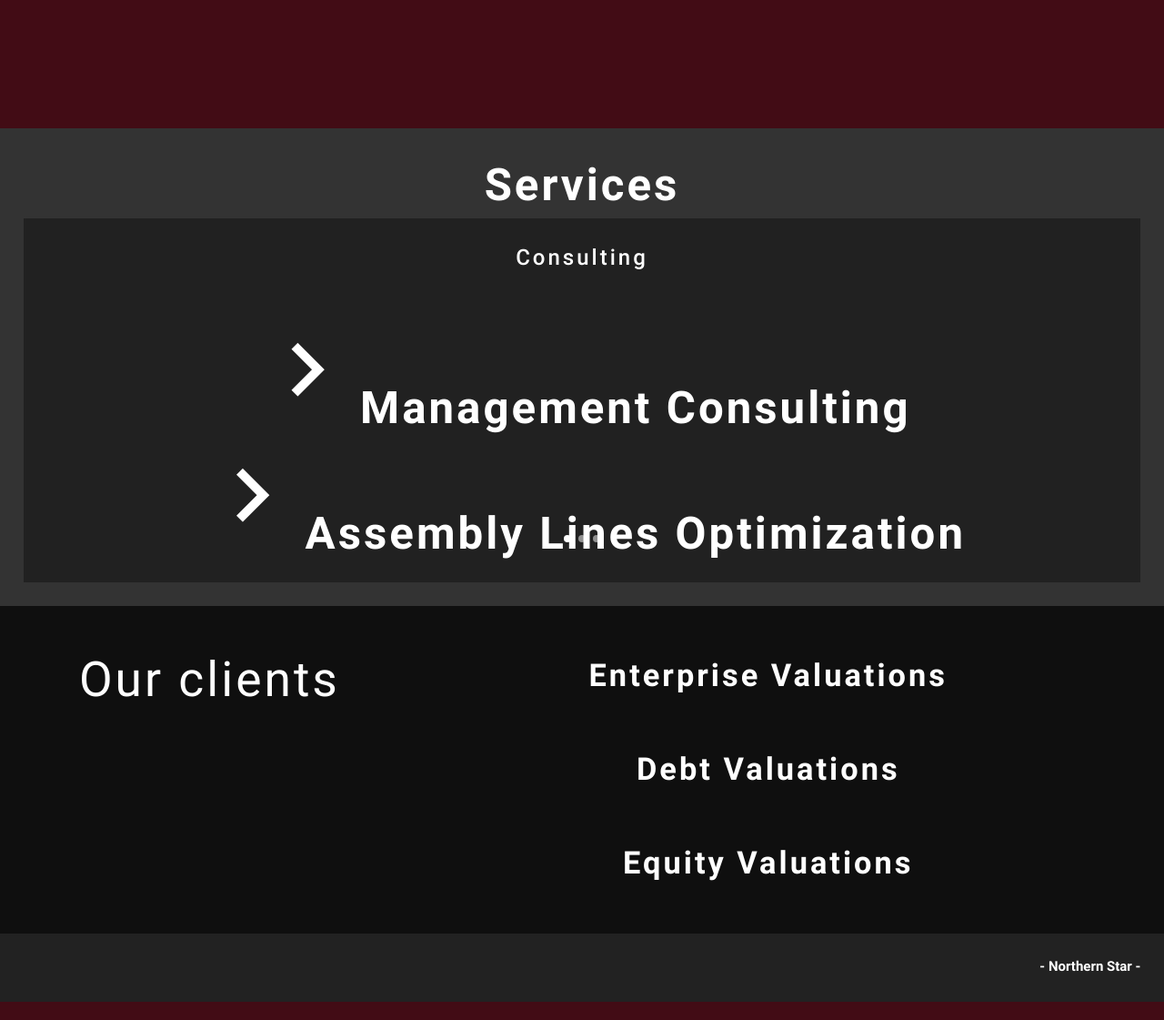
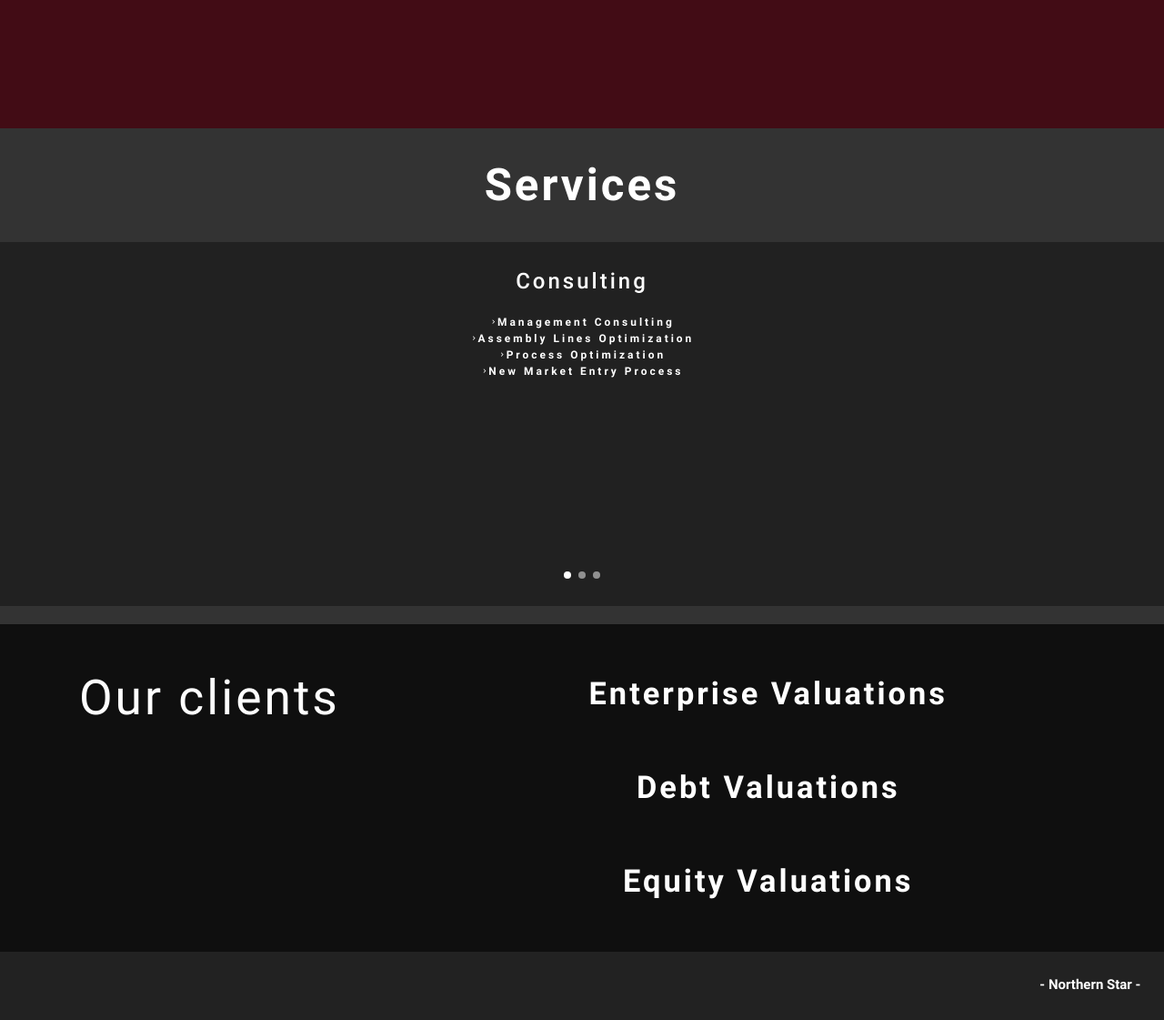
Before and after one commit to LuisEgan/NorthernStar, a PHP site: page / in a window 1280 px wide. Shown: the part 1459-2580 px from the top of the page at 91% size. Run offline with PHP 8.4, Linux system fonts and the light colour scheme; some libraries are stand-ins or nearby versions.

Commit message:
fix #services

```diff
--- a/css/styles.css
+++ b/css/styles.css
@@ -98,18 +98,25 @@
   display: -webkit-box;
   display: -ms-flexbox;
   display: flex; }
-  #services > div {
+  #services .row {
     width: 100%; }
-    #services > div:first-child {
+    #services .row > div {
+      padding: 2vw;
+      letter-spacing: 3px; }
+    #services .row .s12 {
       font-size: calc(2em + 1.5vw);
-      padding: 2vw;
+      text-align: center;
+      color: white;
+      font-weight: bolder; }
+    #services .row .carousel {
+      font-size: 2em;
+      font-size: calc(.2em + .7vw);
       font-weight: bolder;
       color: #fff;
       margin: auto;
-      text-align: center;
-      letter-spacing: 3px; }
-      #services > div:first-child i.tiny {
-        font-size: calc(2em + 1.5vw); }
+      text-align: center; }
+      #services .row .carousel i.tiny {
+        font-size: calc(.2em + .5vw); }
 
 #clients {
   background: rgba(12, 12, 12, 0.9);
--- a/css/styles.scss
+++ b/css/styles.scss
@@ -114,20 +114,31 @@
   position: relative;
   display: flex;
 
-  >div {
+  .row {
     width: 100%;
 
-    &:first-child {
+    >div {
+      padding: 2vw;
+      letter-spacing: 3px;
+    }
+
+    .s12 {
+      font-size: calc(2em + 1.5vw);
+      text-align: center;
+      color: white;
+      font-weight: bolder;
+    }
+
+    .carousel {
       i.tiny {
-        font-size: calc(2em + 1.5vw);
-    }
-      font-size: calc(2em + 1.5vw);
-      padding: 2vw;
+        font-size: calc(.2em + .5vw);
+      }
+      font-size: 2em;
+      font-size: calc(.2em + .7vw);
       font-weight: bolder;
       color: #fff;
       margin: auto;
       text-align: center;
-      letter-spacing: 3px;
     }
   }
 }
```
